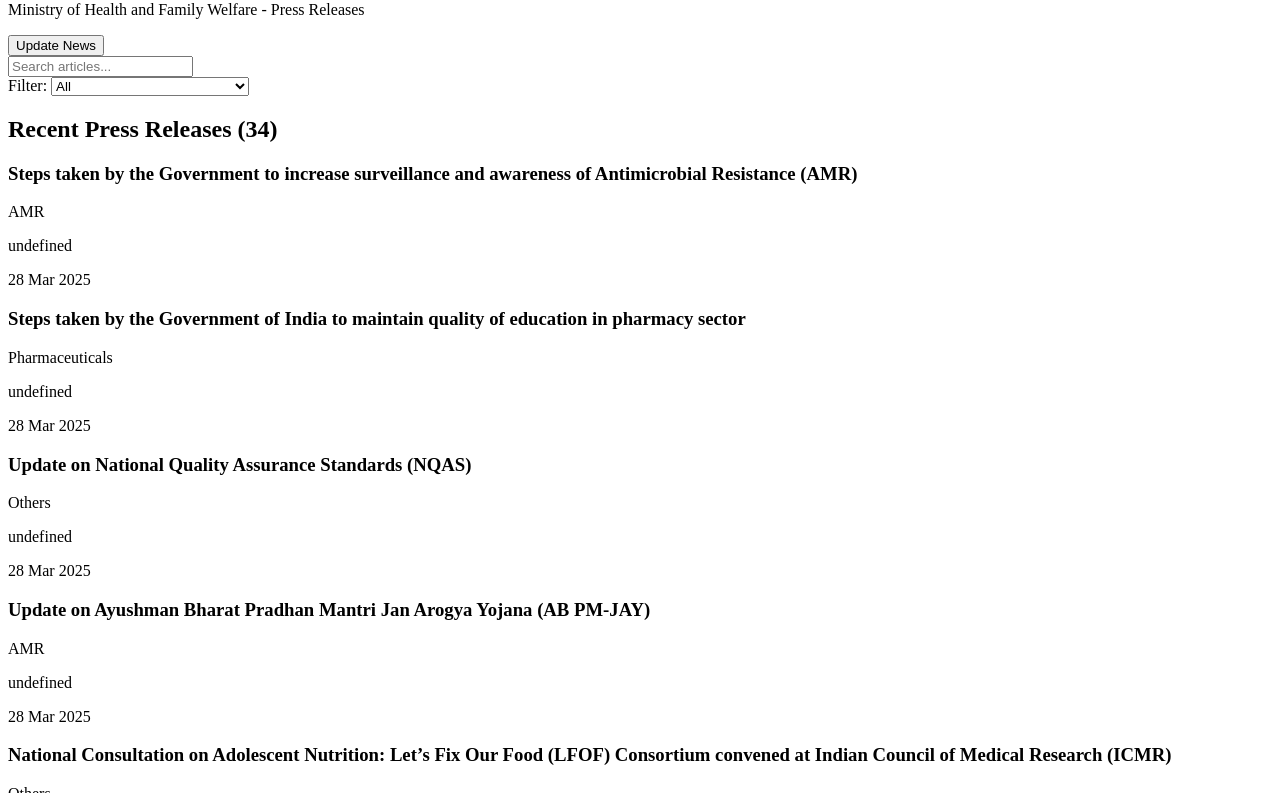
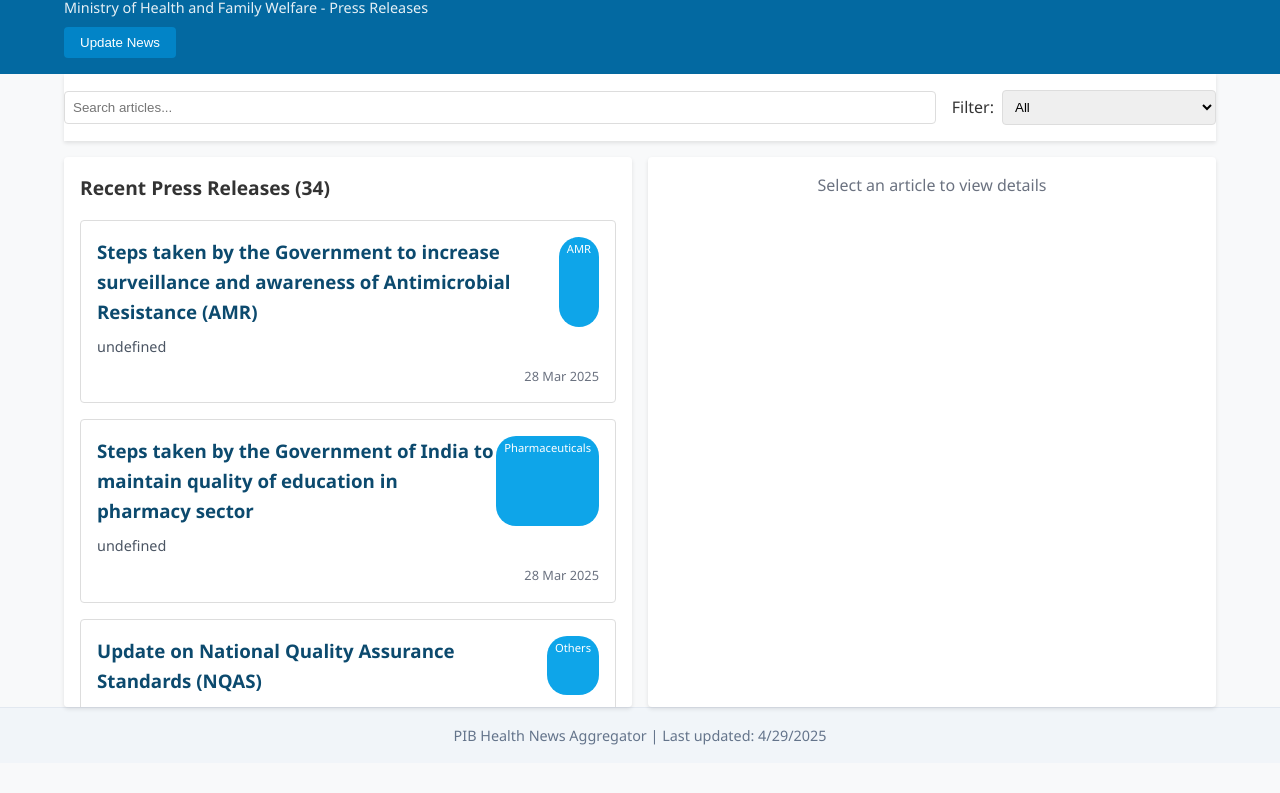
Before and after one commit to vipscode/pib-health-news-aggregator, a plain HTML site: page index.html in a window 1280 px wide. Shown: the part 79-872 px from the top of the page. After the commit the page ends 842 px from the top, so only its background shows below. Drawn offline with Linux system fonts and the light colour scheme.

Commit message:
Update styles.css

```diff
--- a/css/styles.css
+++ b/css/styles.css
@@ -1,23 +1,229 @@
-.category-filter {
-  margin: 1rem 0;
-  padding: 0.5rem;
-  font-size: 1rem;
+* {
+    box-sizing: border-box;
+    margin: 0;
+    padding: 0;
 }
 
-.news-card {
-  border: 1px solid #ddd;
-  padding: 1rem;
-  margin-bottom: 1rem;
-  border-radius: 6px;
-  background-color: #fafafa;
+body {
+    font-family: 'Segoe UI', Tahoma, Geneva, Verdana, sans-serif;
+    line-height: 1.6;
+    color: #333;
+    background-color: #f8f9fa;
 }
 
-.news-category {
-  font-weight: bold;
-  color: #555;
+.container {
+    width: 90%;
+    max-width: 1200px;
+    margin: 0 auto;
 }
 
-.news-date {
-  font-size: 0.9rem;
-  color: #888;
+header {
+    background-color: #0369a1;
+    color: white;
+    padding: 1rem 0;
 }
+
+header h1 {
+    margin-bottom: 0.5rem;
+}
+
+header p {
+    font-size: 0.9rem;
+    opacity: 0.9;
+}
+
+#update-button {
+    margin-top: 0.5rem;
+    background-color: #0284c7;
+    color: white;
+    border: none;
+    padding: 0.5rem 1rem;
+    border-radius: 4px;
+    cursor: pointer;
+    transition: background-color 0.3s;
+}
+
+#update-button:hover {
+    background-color: #0369a1;
+}
+
+.search-controls {
+    background-color: white;
+    padding: 1rem 0;
+    box-shadow: 0 2px 4px rgba(0,0,0,0.1);
+    display: flex;
+    flex-direction: column;
+    gap: 1rem;
+    margin-bottom: 1rem;
+}
+
+@media (min-width: 768px) {
+    .search-controls {
+        flex-direction: row;
+        align-items: center;
+    }
+
+    .search-box {
+        flex-grow: 1;
+    }
+}
+
+.search-box input {
+    width: 100%;
+    padding: 0.5rem;
+    border: 1px solid #ddd;
+    border-radius: 4px;
+}
+
+.filter-box {
+    display: flex;
+    align-items: center;
+    gap: 0.5rem;
+}
+
+.filter-box select {
+    padding: 0.5rem;
+    border: 1px solid #ddd;
+    border-radius: 4px;
+}
+
+main {
+    display: grid;
+    grid-template-columns: 1fr;
+    gap: 1rem;
+    margin-bottom: 2rem;
+}
+
+@media (min-width: 768px) {
+    main {
+        grid-template-columns: 1fr 1fr;
+    }
+}
+
+.articles-container {
+    background-color: white;
+    border-radius: 4px;
+    box-shadow: 0 2px 4px rgba(0,0,0,0.1);
+    padding: 1rem;
+    height: calc(100vh - 250px);
+    overflow-y: auto;
+}
+
+#articles-count {
+    margin-bottom: 1rem;
+    font-size: 1.2rem;
+}
+
+.article-card {
+    padding: 1rem;
+    border: 1px solid #ddd;
+    border-radius: 4px;
+    margin-bottom: 1rem;
+    cursor: pointer;
+    transition: background-color 0.3s;
+}
+
+.article-card:hover {
+    background-color: #f0f9ff;
+}
+
+.article-card.selected {
+    background-color: #e0f2fe;
+    border-color: #0ea5e9;
+}
+
+.article-header {
+    display: flex;
+    justify-content: space-between;
+    margin-bottom: 0.5rem;
+}
+
+.article-title {
+    font-weight: 600;
+    color: #0c4a6e;
+}
+
+.article-category {
+    background-color: #0ea5e9;
+    color: white;
+    padding: 0.2rem 0.5rem;
+    border-radius: 20px;
+    font-size: 0.7rem;
+}
+
+.article-summary {
+    font-size: 0.9rem;
+    color: #4b5563;
+    margin-bottom: 0.5rem;
+}
+
+.article-date {
+    font-size: 0.8rem;
+    color: #6b7280;
+    text-align: right;
+}
+
+.article-detail {
+    background-color: white;
+    border-radius: 4px;
+    box-shadow: 0 2px 4px rgba(0,0,0,0.1);
+    padding: 1rem;
+    height: calc(100vh - 250px);
+    overflow-y: auto;
+}
+
+.placeholder-message {
+    height: 100%;
+    display: flex;
+    justify-content: center;
+    align-items: center;
+    color: #6b7280;
+}
+
+.detail-category {
+    background-color: #0ea5e9;
+    color: white;
+    padding: 0.2rem 0.5rem;
+    border-radius: 20px;
+    font-size: 0.8rem;
+    display: inline-block;
+    margin-bottom: 0.5rem;
+}
+
+.detail-date {
+    color: #6b7280;
+    font-size: 0.8rem;
+    margin-bottom: 1rem;
+}
+
+.detail-title {
+    font-size: 1.5rem;
+    font-weight: 600;
+    color: #0c4a6e;
+    margin-bottom: 1rem;
+}
+
+.detail-content {
+    line-height: 1.7;
+    color: #1f2937;
+}
+
+.original-link {
+    display: inline-block;
+    margin-top: 1rem;
+    color: #0369a1;
+    text-decoration: none;
+}
+
+.original-link:hover {
+    text-decoration: underline;
+}
+
+footer {
+    background-color: #f1f5f9;
+    padding: 1rem 0;
+    border-top: 1px solid #e2e8f0;
+    text-align: center;
+    color: #64748b;
+    font-size: 0.9rem;
+}
```
